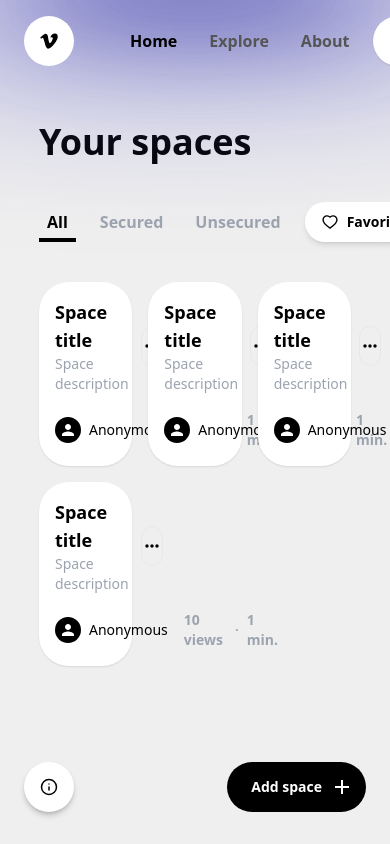
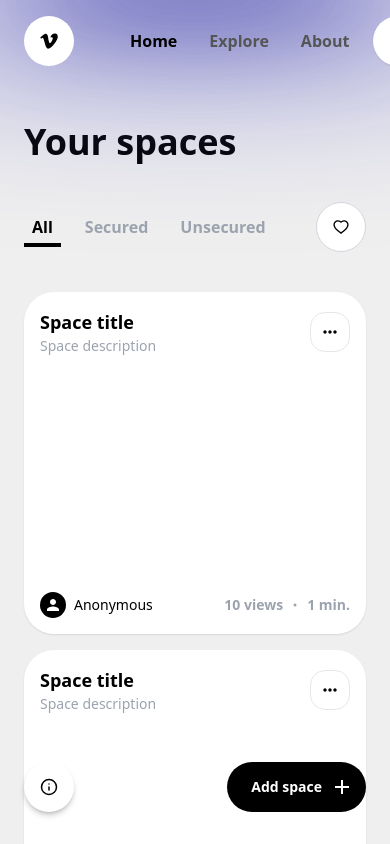
Before and after one commit to ennanuel/text-share-frontend, a React (Vite) app: page / in a window 390 px wide. Shown: the top 844 px of the page. Built offline with nearby package versions, Linux system fonts and the light colour scheme.

Commit message:
Made page responsive

```diff
--- a/src/pages/Home.tsx
+++ b/src/pages/Home.tsx
@@ -13,10 +13,9 @@ export default function Home() {
     const { openCreateModal } = useContext(createModalContext)
     return (
         <>
-            <div className="p-[10%] pt-10 min-h-[100vh] flex gap-10 flex-col">
-
+            <div className="p-[10%] px-6 md:px-[10%] pt-10 min-h-[100vh] flex gap-10 flex-col">
                 <h2 className="text-4xl font-bold">Your spaces</h2>
-                <div className="flex justify-between items-center gap-4">
+                <div className="flex justify-between items-center gap-2 md:gap-4">
                     <ul className="flex items-center gap-4">
                         <li>
                             <button className="px-2 h-[40px] flex relative items-center justify-center before:absolute before:bottom-0 before:left-0 before:w-full before:h-1 before:bg-black">
@@ -34,12 +33,12 @@ export default function Home() {
                             </button>
                         </li>
                     </ul>
-                    <button className="group h-[40px] px-4 flex gap-2 relative items-center justify-center before:absolute before:top-0 before:left-0 before:w-full before:h-full before:rounded-full before:bg-white before:shadow-md before:shadow-black/10 hover:before:scale-110 before:transition-transform">
+                    <button className="group h-[50px] md:h-[40px] min-w-[50px] md:px-4 flex gap-2 relative items-center justify-center before:absolute before:top-0 before:left-0 before:w-full before:h-full before:rounded-full before:bg-white before:border before:border-gray-300 hover:before:scale-110 before:transition-transform">
                         <AiOutlineHeart size={18} className="relative group-hover:scale-110 transition-transform" />
-                        <span className="relative font-semibold text-sm">Favorites</span>
+                        <span className="relative font-semibold text-sm hidden md:block">Favorites</span>
                     </button>
                 </div>
-                <ul className="grid grid-cols-3 gap-4">
+                <ul className="grid grid-cols-1 md:grid-cols-2 lg:grid-cols-3 gap-4">
                     {
                         [1, 2, 3, 4].map((item, index) => (
                             <li key={index}><TextSpaceCard id={item} index={index} /></li>
```
